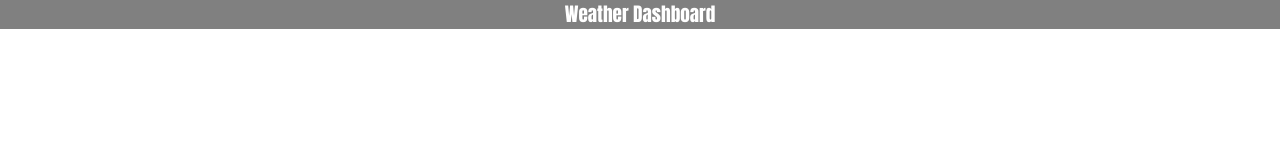
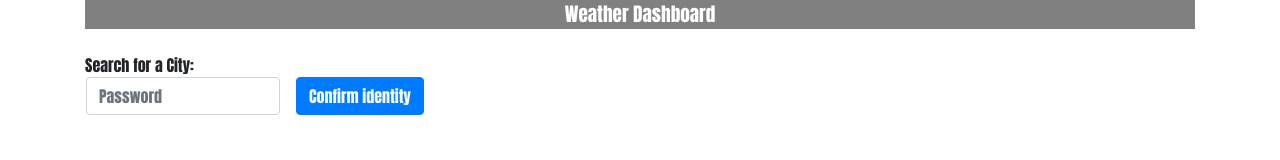
Before and after one commit to jhaberle/Weather-Planner, a plain HTML site: page index.html in a window 1280 px wide. Drawn offline with nearby package versions, Linux system fonts and the light colour scheme.

Commit message:
added in search form and styles

```diff
--- a/index.html
+++ b/index.html
@@ -6,11 +6,35 @@
     <link rel="stylesheet" href="https://cdnjs.cloudflare.com/ajax/libs/twitter-bootstrap/4.0.0/css/bootstrap.min.css">
     <link rel="stylesheet" href="style.css">
     <link href="https://fonts.googleapis.com/css2?family=Anton&display=swap" rel="stylesheet">
-    <title>Document</title>
+    <title>Weather Forecaster!</title>
 </head>
+
 <body>
+
+<div class="container" id="nav-bar">
     <nav>Weather Dashboard</nav>
+</div>
 
+
+<br>
+
+
+<div class="container" id="search-city">
+    <div class="row">
+
+        <div class="col-sm-8">  <h8>Search for a City:</h8>
+            <form class="form-inline">
+
+                <div class="form-group mx-sm-3 mb-2" id="city-search">
+                  <label for="inputPassword2" class="sr-only">Password</label>
+                  <input type="password" class="form-control" id="inputPassword2" placeholder="Password">
+                </div>
+                <button type="submit" class="btn btn-primary mb-2">Confirm identity</button>
+              </form></div>
+    </div>
+
+
+</div>
 
 <script src="https://cdnjs.cloudflare.com/ajax/libs/jquery/3.2.1/jquery.min.js"></script>
 <script type="text/javascript"></script>
--- a/style.css
+++ b/style.css
@@ -1,3 +1,7 @@
+* {
+    font-family: 'Anton', sans-serif;
+}
+
 nav {
     background: grey;
     color:white;
@@ -6,3 +10,7 @@ nav {
     font-family: 'Anton', sans-serif;
 
 }
+
+.form-control {
+    margin-left: -15px;
+}
```
